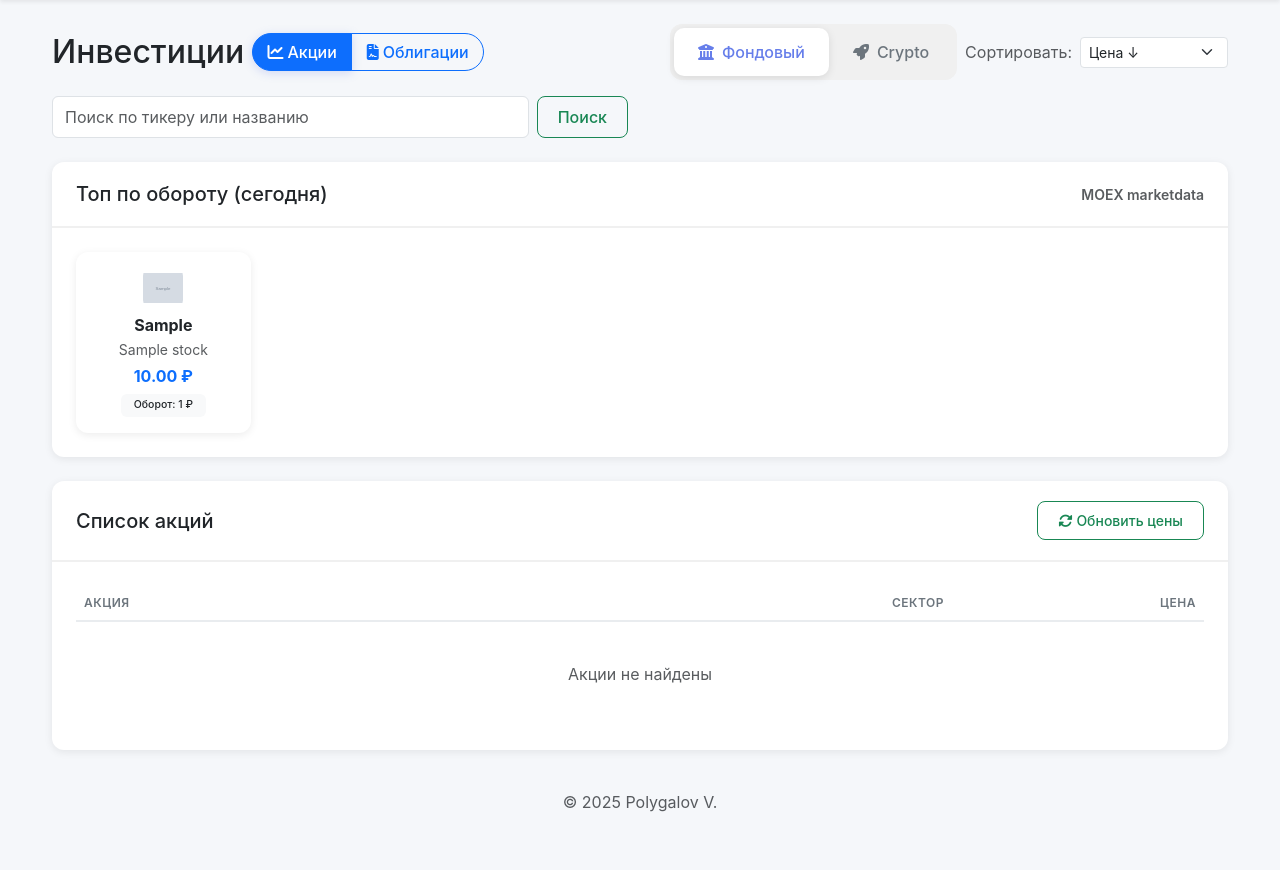
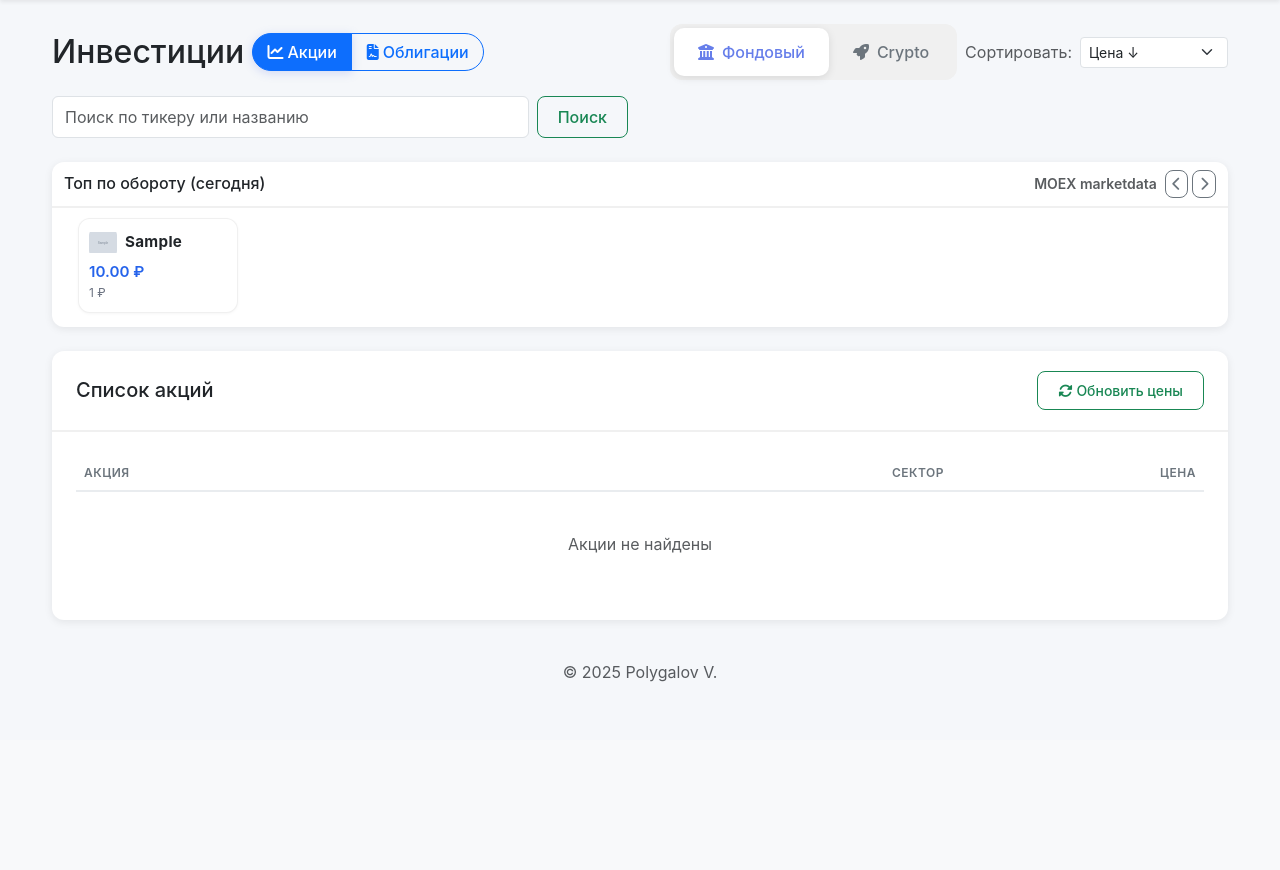
Before and after one commit to speymell/InvestikBotik, a Flask app: page /stocks in a window 1280 px wide. Shown: the part 63-933 px from the top of the page. After the commit the page ends 745 px from the top, so only its background shows below. Run offline with Flask 3, Linux system fonts and the light colour scheme; tables that the repository leaves empty hold one stand-in row (values such as "Sample post"); grey boxes marked "Sample" are stand-in pictures; lists and menus that the app fills with data are empty; some libraries are stand-ins or nearby versions.

Commit message:
mb pochinil

```diff
--- a/routes.py
+++ b/routes.py
@@ -673,15 +673,24 @@
 
     @app.route('/account/<int:account_id>')
     def account_detail(account_id):
-        """Страница деталей счета (временная заглушка)"""
+        """Страница деталей счета"""
         if 'user_id' not in session:
             return redirect(url_for('login'))
         # Проверяем, что счет принадлежит пользователю
         acc = Account.query.filter_by(id=account_id, user_id=session['user_id']).first()
         if not acc:
             return redirect(url_for('dashboard'))
-        # Пока перенаправляем обратно на дашборд
-        return redirect(url_for('dashboard'))
+        # Загружаем транзакции счета (последние сверху)
+        transactions = Transaction.query.filter_by(account_id=acc.id).order_by(Transaction.timestamp.desc()).all()
+        # Гарантируем наличие timestamp
+        try:
+            import datetime as _dt
+            for t in transactions:
+                if not getattr(t, 'timestamp', None):
+                    t.timestamp = _dt.datetime.now()
+        except Exception:
+            pass
+        return render_template('account_detail.html', account=acc, transactions=transactions)
 
     @app.route('/stocks')
     def stocks():
@@ -690,6 +699,39 @@
         search = request.args.get('search', '')
         ins_type = request.args.get('type', 'share')
         sort = request.args.get('sort', 'price_desc')
+
+        # Безопасная авто-миграция нужных колонок (если пользователь зашел сразу на /stocks)
+        try:
+            dialect = ''
+            try:
+                bind = db.session.get_bind() if hasattr(db.session, 'get_bind') else db.session.bind
+                dialect = bind.dialect.name if bind is not None else ''
+            except Exception:
+                pass
+            if dialect.startswith('postgres'):
+                db.session.execute(db.text("ALTER TABLE stock ADD COLUMN IF NOT EXISTS instrument_type VARCHAR(20) DEFAULT 'share'"))
+                db.session.execute(db.text("ALTER TABLE stock ADD COLUMN IF NOT EXISTS face_value DOUBLE PRECISION"))
+                db.session.execute(db.text("ALTER TABLE stock ADD COLUMN IF NOT EXISTS turnover DOUBLE PRECISION"))
+                db.session.execute(db.text("ALTER TABLE stock ADD COLUMN IF NOT EXISTS volume BIGINT"))
+                db.session.execute(db.text("ALTER TABLE stock ADD COLUMN IF NOT EXISTS change_pct DOUBLE PRECISION"))
+            else:
+                for stmt in [
+                    "ALTER TABLE stock ADD COLUMN instrument_type VARCHAR(20) DEFAULT 'share'",
+                    "ALTER TABLE stock ADD COLUMN face_value FLOAT",
+                    "ALTER TABLE stock ADD COLUMN turnover FLOAT",
+                    "ALTER TABLE stock ADD COLUMN volume INTEGER",
+                    "ALTER TABLE stock ADD COLUMN change_pct FLOAT",
+                ]:
+                    try:
+                        db.session.execute(db.text(stmt))
+                    except Exception:
+                        db.session.rollback()
+            db.session.commit()
+        except Exception:
+            try:
+                db.session.rollback()
+            except Exception:
+                pass
 
         query = Stock.query
         if search:
@@ -781,7 +823,7 @@
         top_by_turnover = []
         try:
             if ins_type == 'share':
-                top_by_turnover = Stock.query.filter(Stock.turnover != None, Stock.turnover > 0).order_by(Stock.turnover.desc()).limit(6).all()
+                top_by_turnover = Stock.query.filter(Stock.turnover != None, Stock.turnover > 0).order_by(Stock.turnover.desc()).limit(12).all()
         except Exception:
             top_by_turnover = []
 
--- a/static/style.css
+++ b/static/style.css
@@ -4,6 +4,24 @@
 html, body {
     overflow-x: hidden;
 }
+
+/* Turnover horizontal carousel */
+.turnover-section .card-header { padding: .5rem .75rem; }
+.turnover-track { display: flex; gap: 12px; overflow-x: auto; scroll-snap-type: x proximity; padding: 2px 2px 6px; }
+.turnover-track::-webkit-scrollbar { height: 8px; }
+.turnover-track::-webkit-scrollbar-thumb { background: rgba(0,0,0,.15); border-radius: 8px; }
+[data-theme="dark"] .turnover-track::-webkit-scrollbar-thumb { background: rgba(255,255,255,.2); }
+.turnover-item { flex: 0 0 auto; width: 160px; scroll-snap-align: start; border: 1px solid rgba(0,0,0,.06); border-radius: 12px; padding: 10px; background: #fff; text-decoration: none; color: inherit; box-shadow: 0 1px 3px rgba(0,0,0,.04); transition: transform .15s ease, box-shadow .15s ease; }
+.turnover-item:hover { transform: translateY(-2px); box-shadow: 0 6px 16px rgba(0,0,0,.08); }
+[data-theme="dark"] .turnover-item { background: #2d3748; border-color: rgba(255,255,255,.08); box-shadow: 0 1px 3px rgba(0,0,0,.4); }
+.ti-head { display: flex; align-items: center; gap: 8px; margin-bottom: 4px; }
+.ti-logo { width: 28px; height: 28px; object-fit: contain; border-radius: 6px; }
+.ti-ticker { font-weight: 700; font-size: .95rem; letter-spacing: .3px; }
+.ti-price { font-weight: 600; color: #2563eb; font-size: .95rem; }
+.ti-turnover { font-size: .75rem; color: #6b7280; }
+[data-theme="dark"] .ti-price { color: #90cdf4; }
+[data-theme="dark"] .ti-turnover { color: #a0aec0; }
+.turnover-nav .btn { padding: .15rem .4rem; }
 
 .profit-positive {
     color: #28a745 !important;
@@ -1067,15 +1085,6 @@
 }
 [data-theme="dark"] .sticky-filters { background: #2d3748; }
 
-/* Космическая заглушка для Crypto */
-.crypto-coming-soon {
-    position: relative;
-    min-height: 600px;
-    border-radius: 16px;
-    overflow: hidden;
-    background: linear-gradient(135deg, #0f0c29, #302b63, #24243e);
-}
-
 .space-background {
     position: absolute;
     top: 0;
--- a/templates/stocks.html
+++ b/templates/stocks.html
@@ -63,31 +63,28 @@
 
     {% if top_by_turnover %}
     <div class="col-md-12 mt-4">
-        <div class="card">
+        <div class="card turnover-section">
             <div class="card-header d-flex justify-content-between align-items-center">
-                <h5 class="mb-0">Топ по обороту (сегодня)</h5>
-                <small class="text-muted">MOEX marketdata</small>
+                <h6 class="mb-0">Топ по обороту (сегодня)</h6>
+                <div class="d-flex align-items-center gap-2">
+                    <small class="text-muted d-none d-sm-inline">MOEX marketdata</small>
+                    <div class="turnover-nav">
+                        <button class="btn btn-sm btn-outline-secondary" type="button" onclick="scrollTurnover(-1);"><i class="fas fa-chevron-left"></i></button>
+                        <button class="btn btn-sm btn-outline-secondary" type="button" onclick="scrollTurnover(1);"><i class="fas fa-chevron-right"></i></button>
+                    </div>
+                </div>
             </div>
-            <div class="card-body">
-                <div class="row g-3">
+            <div class="card-body py-2">
+                <div class="turnover-track" id="turnoverTrack">
                     {% for s in top_by_turnover %}
-                    <div class="col-lg-2 col-md-4 col-sm-6">
-                        <div class="card border-light h-100 popular-stock-card" onclick="window.location.href='{{ url_for('stock_detail', ticker=s.ticker) }}'">
-                            <div class="card-body text-center p-3">
-                                {% if s.logo_url %}
-                                    <img src="{{ s.logo_url }}" alt="{{ s.name }}" class="mb-2" style="width: 40px; height: 40px; object-fit: contain; border-radius: 8px;">
-                                {% else %}
-                                    <div class="bg-secondary rounded d-flex align-items-center justify-content-center mx-auto mb-2" style="width: 40px; height: 40px;">
-                                        <i class="fas fa-building text-white"></i>
-                                    </div>
-                                {% endif %}
-                                <h6 class="mb-1 fw-bold">{{ s.ticker }}</h6>
-                                <div class="small text-muted mb-1">{{ s.name[:18] }}{% if s.name|length > 18 %}...{% endif %}</div>
-                                <div class="mb-1"><strong class="text-primary">{{ "%.2f"|format(s.price or 0) }} ₽</strong></div>
-                                <div class="small"><span class="badge bg-light text-dark">Оборот: {{ "{:,.0f}".format(s.turnover or 0) }} ₽</span></div>
-                            </div>
+                    <a class="turnover-item" href="{{ url_for('stock_detail', ticker=s.ticker) }}" title="{{ s.name }}">
+                        <div class="ti-head">
+                            <img src="{{ s.logo_url }}" alt="{{ s.ticker }}" class="ti-logo">
+                            <div class="ti-ticker">{{ s.ticker }}</div>
                         </div>
-                    </div>
+                        <div class="ti-price">{{ "%.2f"|format(s.price or 0) }} ₽</div>
+                        <div class="ti-turnover">{{ "{:,.0f}".format(s.turnover or 0) }} ₽</div>
+                    </a>
                     {% endfor %}
                 </div>
             </div>
@@ -98,8 +95,8 @@
     <div class="col-md-12 mt-4">
         <div class="card">
             <div class="card-header d-flex justify-content-between align-items-center">
-                <h5 class="mb-0">Список акций</h5>
-                <button class="btn btn-sm btn-outline-success" onclick="updateAllPrices()" id="manualUpdateBtn">
+                <h5 class="mb-0">Список {% if ins_type == 'bond' %}облигаций{% else %}акций{% endif %}</h5>
+                <button class="btn btn-sm btn-outline-success" onclick="updateAllPrices();" id="manualUpdateBtn">
                     <i class="fas fa-sync-alt me-1"></i>Обновить цены
                 </button>
             </div>
@@ -116,7 +113,7 @@
                         </thead>
                         <tbody>
                             {% for stock in stocks.items %}
-                            <tr data-ticker="{{ stock.ticker }}" onclick="window.location.href='{{ url_for('stock_detail', ticker=stock.ticker) }}'" style="cursor: pointer;">
+                            <tr data-ticker="{{ stock.ticker }}" onclick="window.location.href='{{ url_for('stock_detail', ticker=stock.ticker) }}';" style="cursor: pointer;">
                                 <td>
                                     <div class="d-flex align-items-center gap-2">
                                         <img src="{{ stock.logo_url or ('https://ui-avatars.com/api/?name=' ~ stock.ticker ~ '&background=007bff&color=fff&size=32') }}"
@@ -287,6 +284,14 @@
 <!-- Конец секции Crypto -->
 
 <script>
+function scrollTurnover(dir) {
+    const track = document.getElementById('turnoverTrack');
+    if (!track) return;
+    const card = track.querySelector('.turnover-item');
+    const step = card ? (card.getBoundingClientRect().width + 12) * 3 : 300;
+    track.scrollBy({ left: dir * step, behavior: 'smooth' });
+}
+
 function onSortChange(val) {
     const params = new URLSearchParams(window.location.search);
     params.set('sort', val);
```
Also changed, not shown: templates/stock_detail.html (+60 -85 lines).
